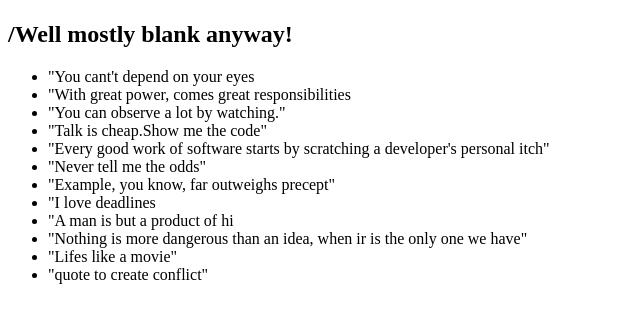
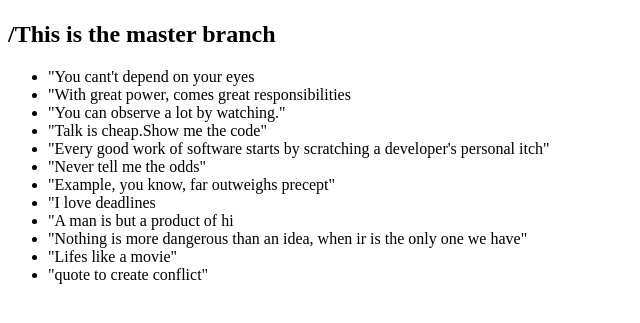
Before and after one commit to D050597/1main_openSAP_repo, a plain HTML site: page index.html in a window 1280 px wide. Shown: the part 59-382 px from the top of the page, without its empty margins (0-640 px from the left). Drawn offline with Linux system fonts and the light colour scheme.

Commit message:
Master Branch

```diff
--- a/index.html
+++ b/index.html
@@ -7,7 +7,7 @@
 	</head>
 	<body>
 		<h1>This web page is blank</h1>
-		<h2>/Well mostly blank anyway!</h2>
+		<h2>/This is the master branch</h2>
 		<ul>
 			<li>"You cant't depend on your eyes</li>
 			<li>"With great power, comes great responsibilities</li>
```
